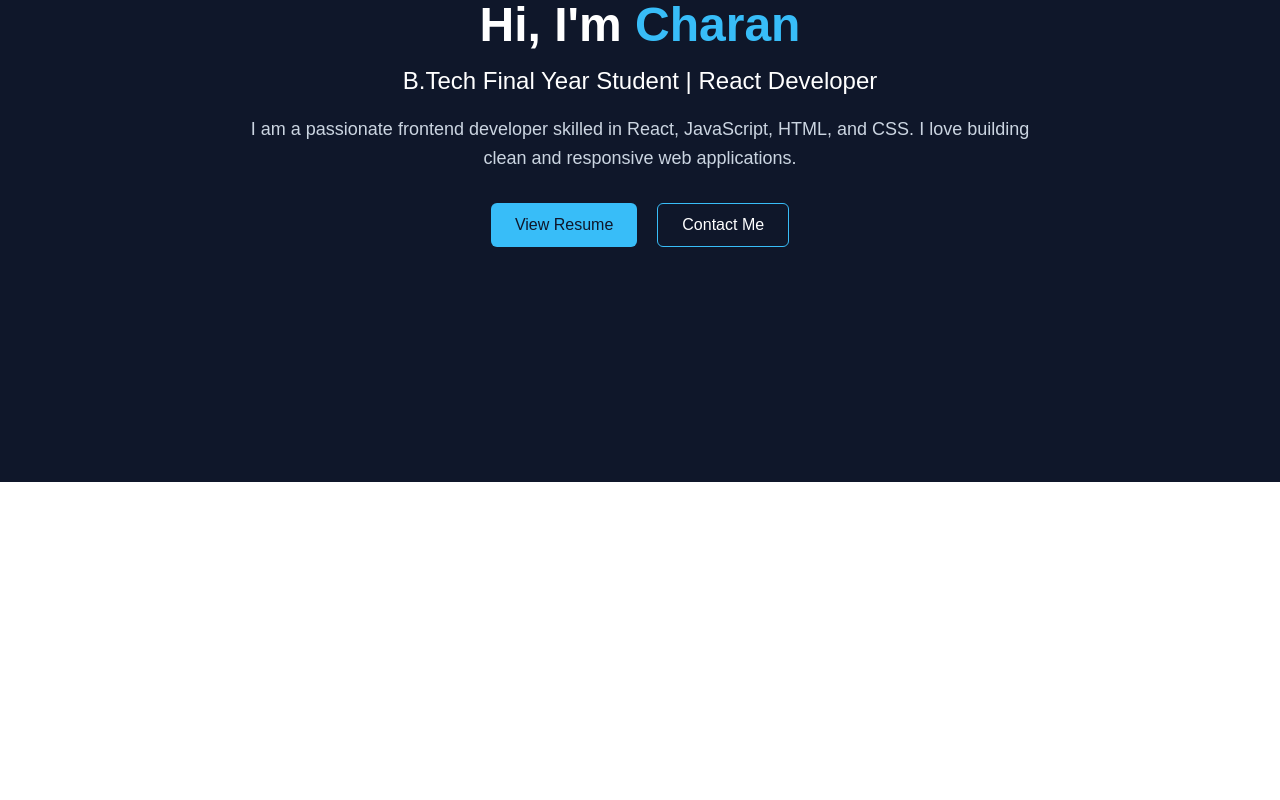
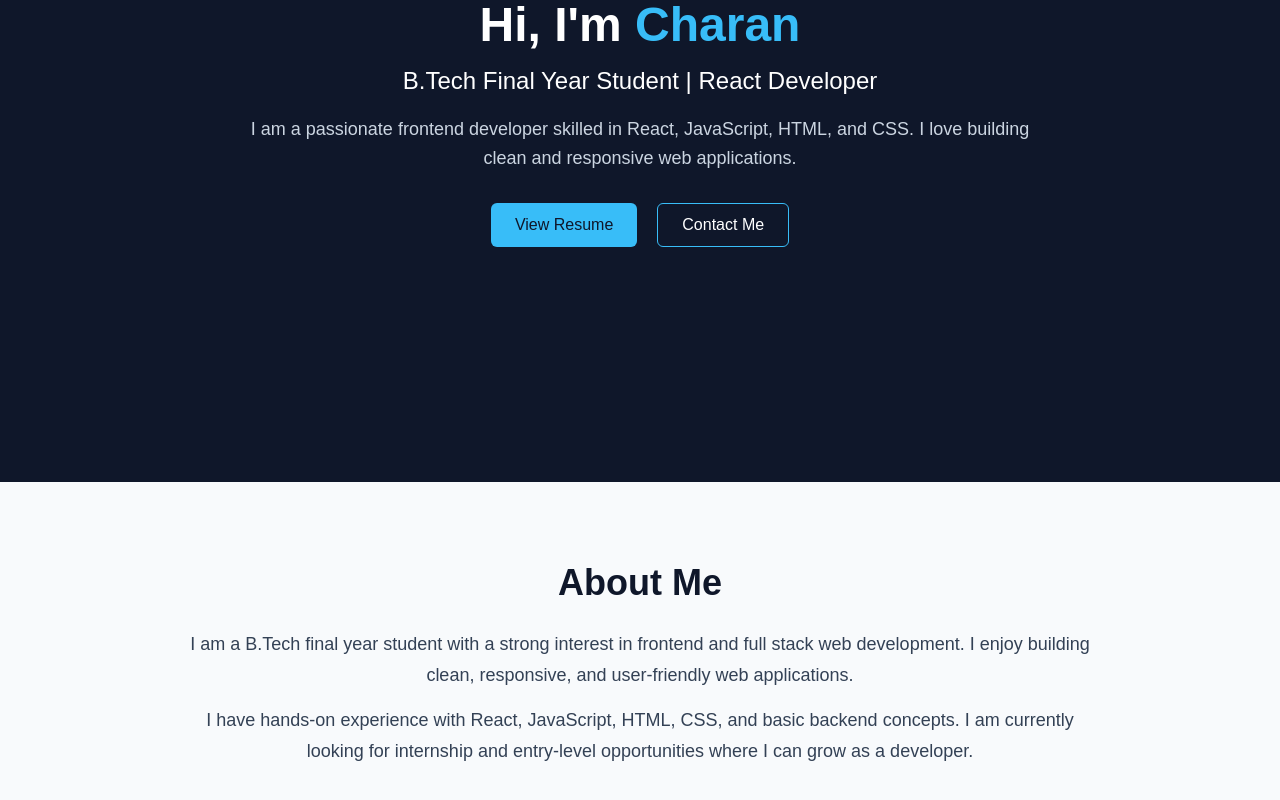
Before and after one commit to charanramagiri/portfolio, a React (Vite) app: page / in a window 1280 px wide. Shown: the part 306-1106 px from the top of the page. Before the commit the page ends 800 px from the top, so only its background shows below. Built offline with nearby package versions, Linux system fonts and the light colour scheme.

Commit message:
About section implemented

```diff
--- a/src/App.jsx
+++ b/src/App.jsx
@@ -1,11 +1,13 @@
 import Navbar from "./components/Navbar/Navbar";
 import Hero from "./components/Hero/Hero";
+import About from "./components/About/About"
 
 function App() {
   return (
     <div>
       <Navbar />
       <Hero />
+      <About />
     </div>
   );
 }
--- a/src/components/About/About.css
+++ b/src/components/About/About.css
@@ -0,0 +1,22 @@
+.about{
+    padding: 80px 40px;
+    background-color: #f8fafc;
+    color: #0f172a;
+}
+.about-container{
+    max-width: 900px;
+    margin: 0 auto;
+    text-align: center;
+}
+
+.about h2{
+    font-size: 36px;
+    margin-bottom: 25px;
+}
+
+.about p{
+    font-size: 18px;
+    line-height: 1.7;
+    margin-bottom: 15px;
+    color: #334155;
+}
--- a/src/components/About/About.jsx
+++ b/src/components/About/About.jsx
@@ -0,0 +1,25 @@
+import "./About.css";
+
+function About() {
+  return (
+    <section className="about" id="about">
+      <div className="about-container">
+        <h2>About Me</h2>
+
+        <p>
+          I am a B.Tech final year student with a strong interest in frontend and
+          full stack web development. I enjoy building clean, responsive, and
+          user-friendly web applications.
+        </p>
+
+        <p>
+          I have hands-on experience with React, JavaScript, HTML, CSS, and basic
+          backend concepts. I am currently looking for internship and
+          entry-level opportunities where I can grow as a developer.
+        </p>
+      </div>
+    </section>
+  );
+}
+
+export default About;
```
